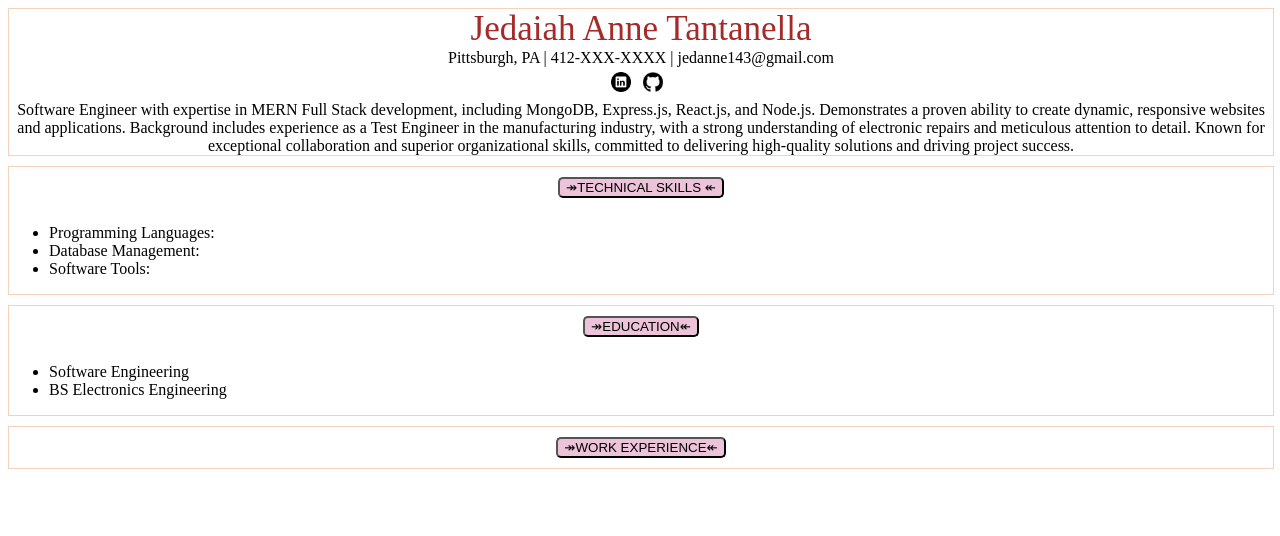
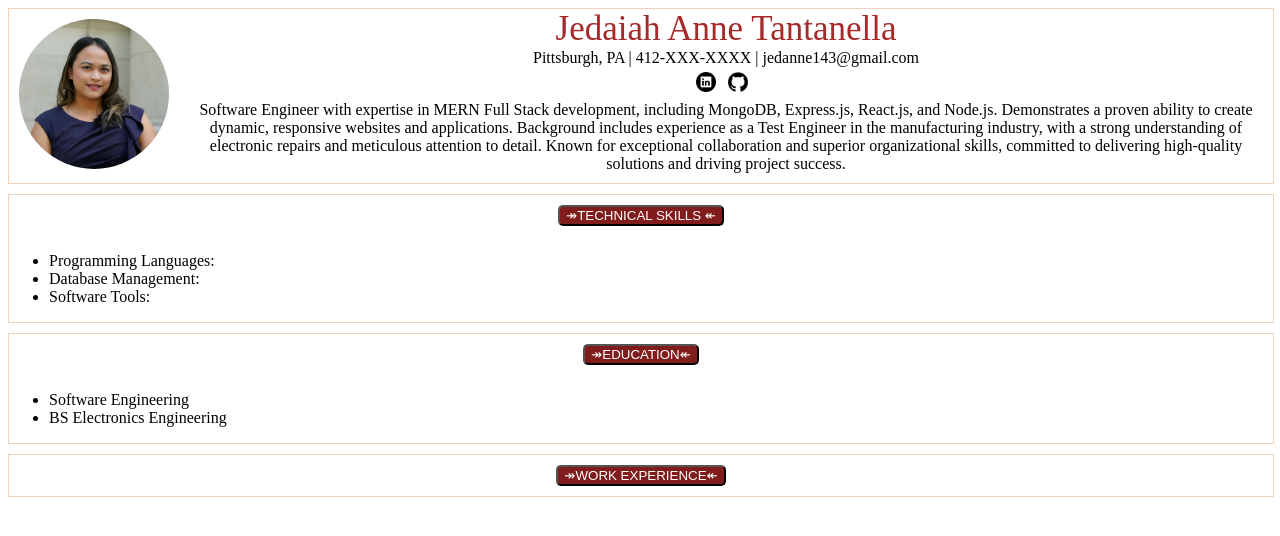
Before and after one commit to jedanne143/ResumeWithDOM, a plain HTML site: page index.html in a window 1280 px wide. Drawn offline with Linux system fonts and the light colour scheme.

Commit message:
added a picture and changed some colors

```diff
--- a/index.html
+++ b/index.html
@@ -11,11 +11,15 @@
     <body>
         <main>
         <section id="topContainer" class="container">
+           <div class="left">
+            <img id="picture" src="images/image.jpg" alt="picture">
+           </div>
+           <div class="right">
             <div id="name">Jedaiah Anne Tantanella</div>
             <div>Pittsburgh, PA | 412-XXX-XXXX | jedanne143@gmail.com<div>
             <a href="https://github.com/jedanne143" target=_blank><img id="linkedinLogo" class="icon" src="images/linkedin.png"></a>
             <a href="https://www.linkedin.com/in/jedaiah-anne-tantanella" target=_blank><img id="githublogo" class="icon" src="images/github.png"></a>
-
+            </div>
             <div class="summary">Software Engineer with expertise in MERN Full Stack development, including MongoDB, Express.js, React.js, and Node.js. Demonstrates a proven ability to create dynamic, responsive websites and applications. Background includes experience as a Test Engineer in the manufacturing industry, with a strong understanding of electronic repairs and meticulous attention to detail. Known for exceptional collaboration and superior organizational skills, committed to delivering high-quality solutions and driving project success.</div>
         </section>
 
--- a/style.css
+++ b/style.css
@@ -5,13 +5,24 @@ main{
     width: 100%;
     height: auto;
 }
+#picture{
+    height: 150px;
+    width:auto;
+    border-radius: 50%;
+    margin:10px
+}
+#topContainer{
+    display: flex;
+    flex-direction: row;
 
+}
 #name{
     width:100%;
     height:auto;
     color: brown;
     font-size: 35px;
     font-family: 'Times New Roman', Times, serif;
+
 }
 
 .container{
@@ -27,6 +38,7 @@ main{
 .summary{
     width:100%;
     height:auto;
+    margin-bottom:10px;
 }
 
 .icon{
@@ -39,7 +51,8 @@ main{
     transform: scale(1.2)
 }
 button{
-    background-color:rgb(237, 195, 218);
+    background-color:rgb(129, 28, 28);
+    color:white;
     border-radius: 5px;
 
 }
```
Also changed, not shown: images/image.jpg (added).
